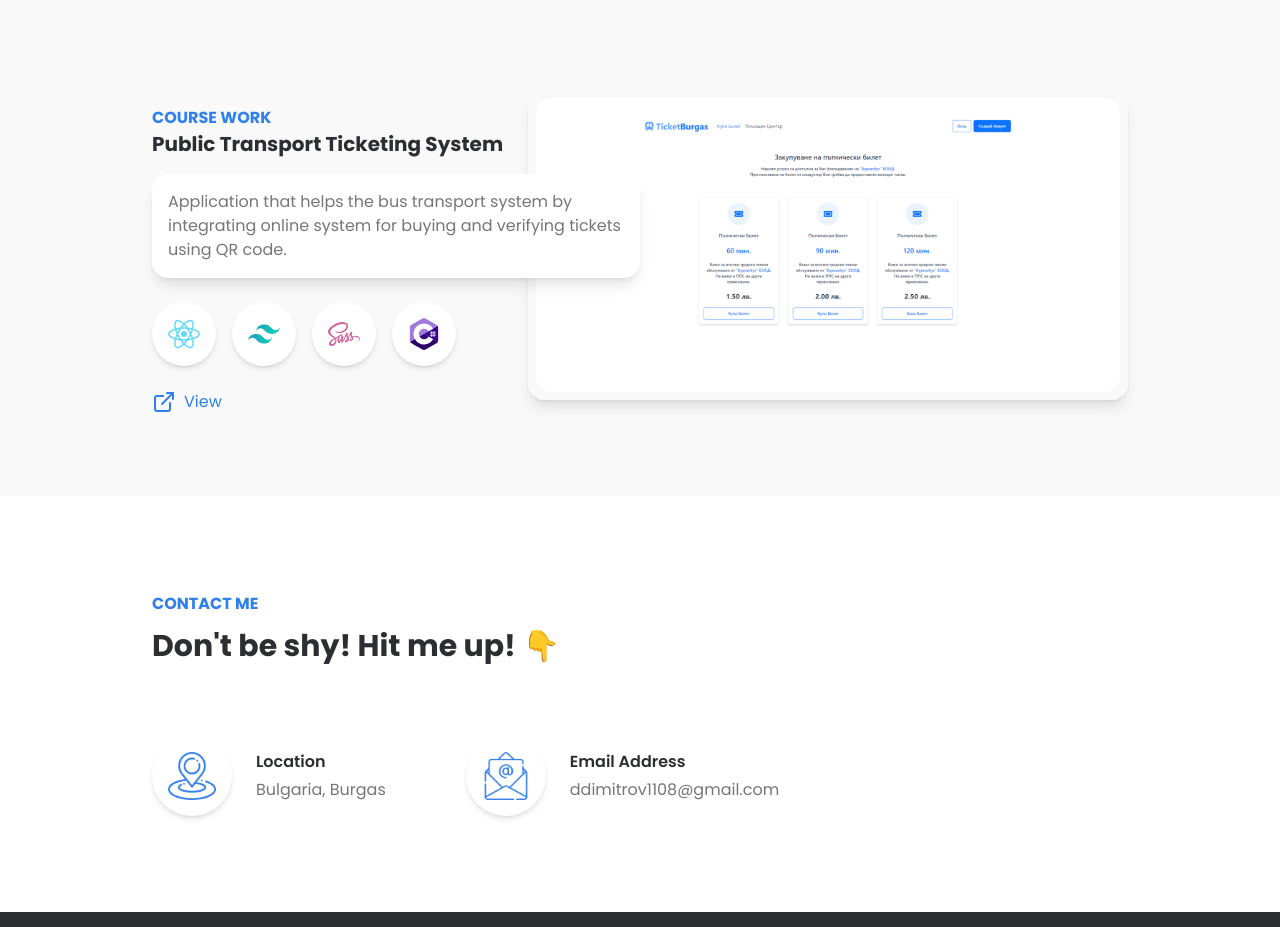
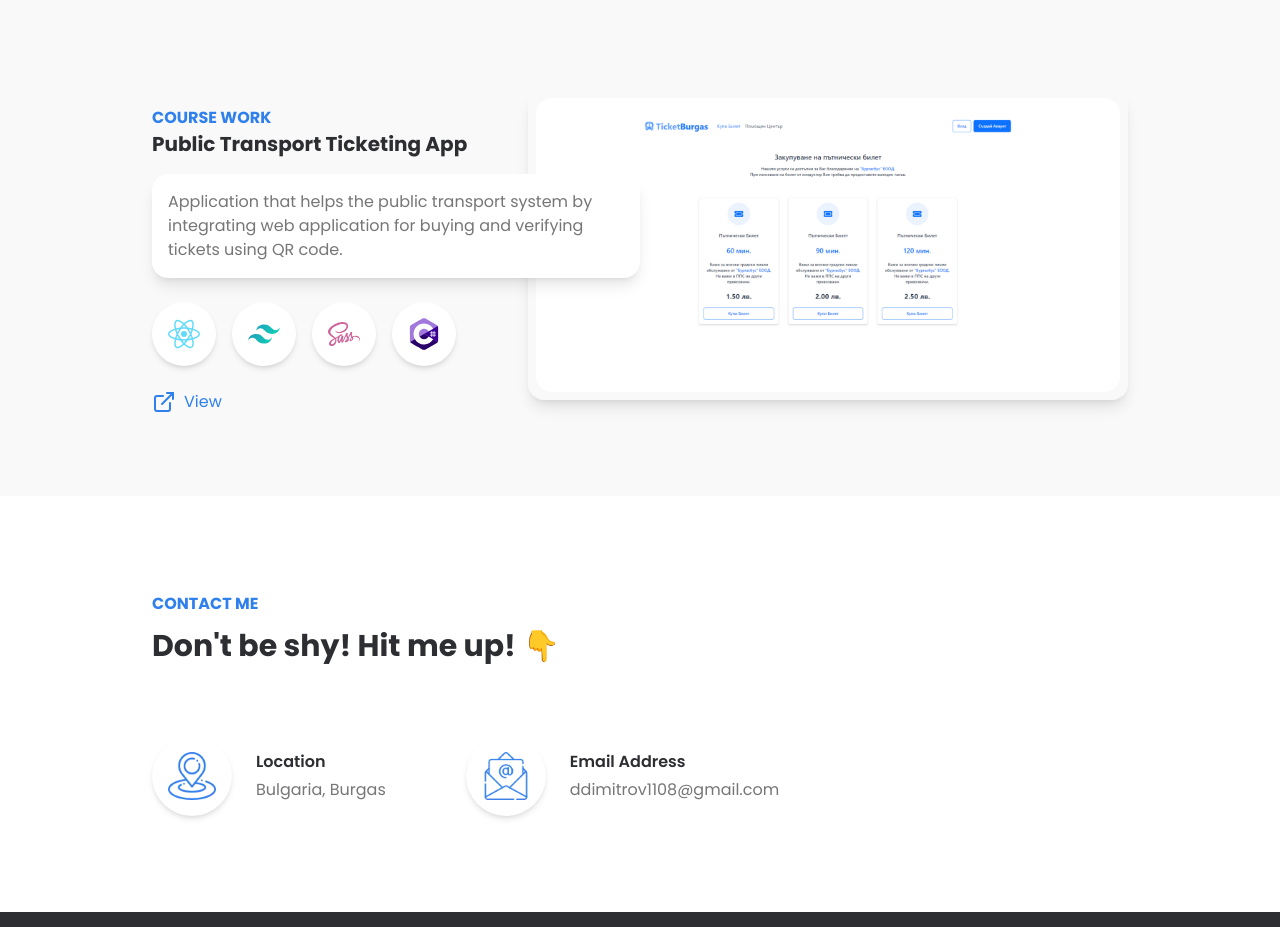
Before and after one commit to ddimitrov1108/portfolio, a Next.js app: page / in a window 1280 px wide. Shown: the part 1920-2847 px from the top of the page. Built offline with nearby package versions, Linux system fonts and the light colour scheme.

Commit message:
Update staticData.jsx

```diff
--- a/components/staticData.jsx
+++ b/components/staticData.jsx
@@ -73,8 +73,8 @@ export const portfolioProjects = [
     img: "tickets-burgas-screen.webp",
     url: "https://github.com/ddimitrov1108/tickets-burgas",
     type: "Course Work",
-    name: "Public Transport Ticketing System",
-    description: `Application that helps the bus transport system by integrating online system for buying and verifying tickets using QR code.`,
+    name: "Public Transport Ticketing App",
+    description: `Application that helps the public transport system by integrating web application for buying and verifying tickets using QR code.`,
     technologies: [
       { id: uuidv4(), src: "react.svg" },
       {
```
